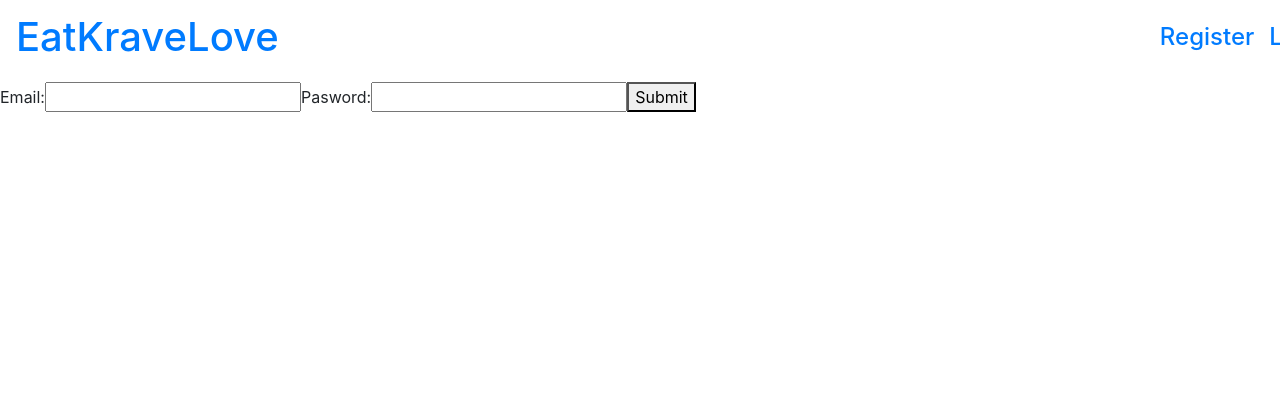
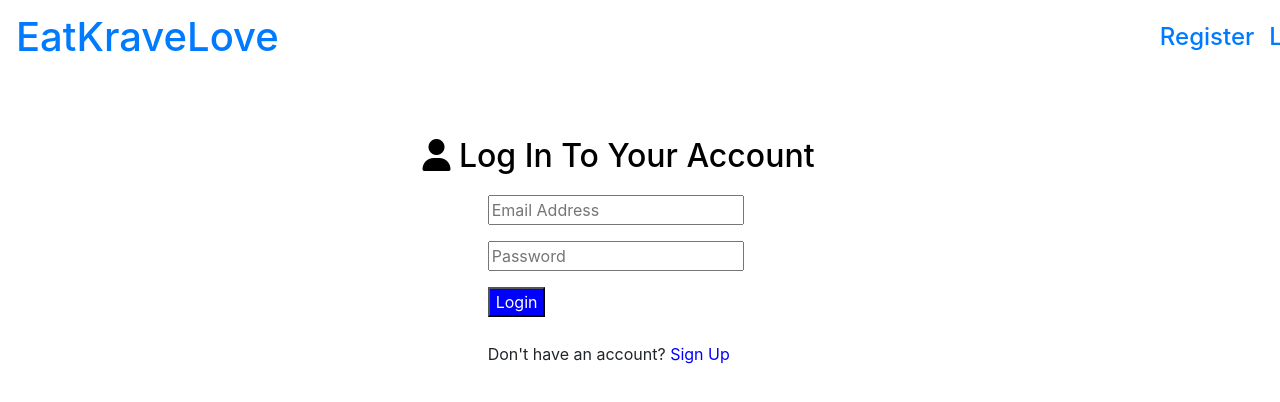
Before and after one commit to michaelpaulcuccia/eatkravelove, a React (Create React App) app in the folder client/: page /login in a window 1280 px wide. Shown: the top 402 px of the page. Built offline with nearby package versions, Linux system fonts and the light colour scheme.

Commit message:
updated login css

```diff
--- a/client/public/index.html
+++ b/client/public/index.html
@@ -11,6 +11,13 @@
     />
     <link rel="apple-touch-icon" href="%PUBLIC_URL%/logo192.png" />
     <link rel="manifest" href="%PUBLIC_URL%/manifest.json" />
+
+    <!--FONT AWESOME-->
+    <script
+      src="https://kit.fontawesome.com/6d1a3ae1e1.js"
+      crossorigin="anonymous"
+    ></script>
+
     <title>eatkravelove</title>
   </head>
   <body>
--- a/client/src/components/Login.js
+++ b/client/src/components/Login.js
@@ -1,8 +1,9 @@
 import React, { useContext } from 'react';
-import { useHistory } from 'react-router-dom';
+import { useHistory, Link } from 'react-router-dom';
 import UserContext from '../context/UserContext';
 import { useForm } from "react-hook-form";
 import axios from 'axios';
+import '../style/LoginStyle.css';
 
 const Login = props => {
 
@@ -43,19 +44,54 @@ const Login = props => {
             history.push('/');
 
         } catch (err) {
-            console.log(err.response.data);
+
+            console.log(err.response);
+
+            //alert
+            window.alert('Log In Failed. Not registered or invalid credentials')
         }
     }
 
     return (
         <div>
-            <form onSubmit={handleSubmit(onSubmit)}>
-                <label htmlFor='email'>Email:</label>
-                <input name='email' type='email' pattern="[a-z0-9._%+-]+@[a-z0-9.-]+\.[a-z]{2,}$" required ref={register}></input>
-                <label htmlFor='password'>Pasword:</label>
-                <input name='password' type='password' required ref={register}></input>
-                <button type='submit'>Submit</button>
-            </form>
+            <div className='login_main_container'>
+
+                <h2 className="login_head"><i className="fas fa-user"></i> Log In To Your Account</h2>
+
+                <form className="form"
+                    action="create-profile.html"
+                    onSubmit={handleSubmit(onSubmit)}
+                >
+
+                    <div className="form-group">
+                        <input type="email"
+                            placeholder="Email Address"
+                            name="email"
+                            pattern="[a-z0-9._%+-]+@[a-z0-9.-]+\.[a-z]{2,}$"
+                            required
+                            ref={register}
+                        />
+                    </div>
+
+                    <div className="form-group">
+                        <input
+                            type="password"
+                            placeholder="Password"
+                            name="password"
+                            required
+                            ref={register}
+                        />
+                    </div>
+
+                    <input type="submit" className="login_button" value="Login" />
+                </form>
+
+                <p className="register_link">
+                    Don't have an account? <Link to='/register' className='text_link'>Sign Up</Link>
+                </p>
+
+            </div>
+
         </div>
     )
 }
--- /dev/null
+++ b/client/src/style/LoginStyle.css
@@ -0,0 +1,26 @@
+.login_main_container {
+    margin-top: 55px;
+    margin-left: 33%;
+    margin-right: 33%;
+}
+
+.form {
+    margin-left: 15%;
+}
+
+.login_head {
+    color: black;
+}
+
+.login_button {
+    background-color: blue;
+    color: white;
+}
+
+.register_link {
+    margin-left: 15%;
+}
+
+.text_link {
+    color: blue;
+}
```
